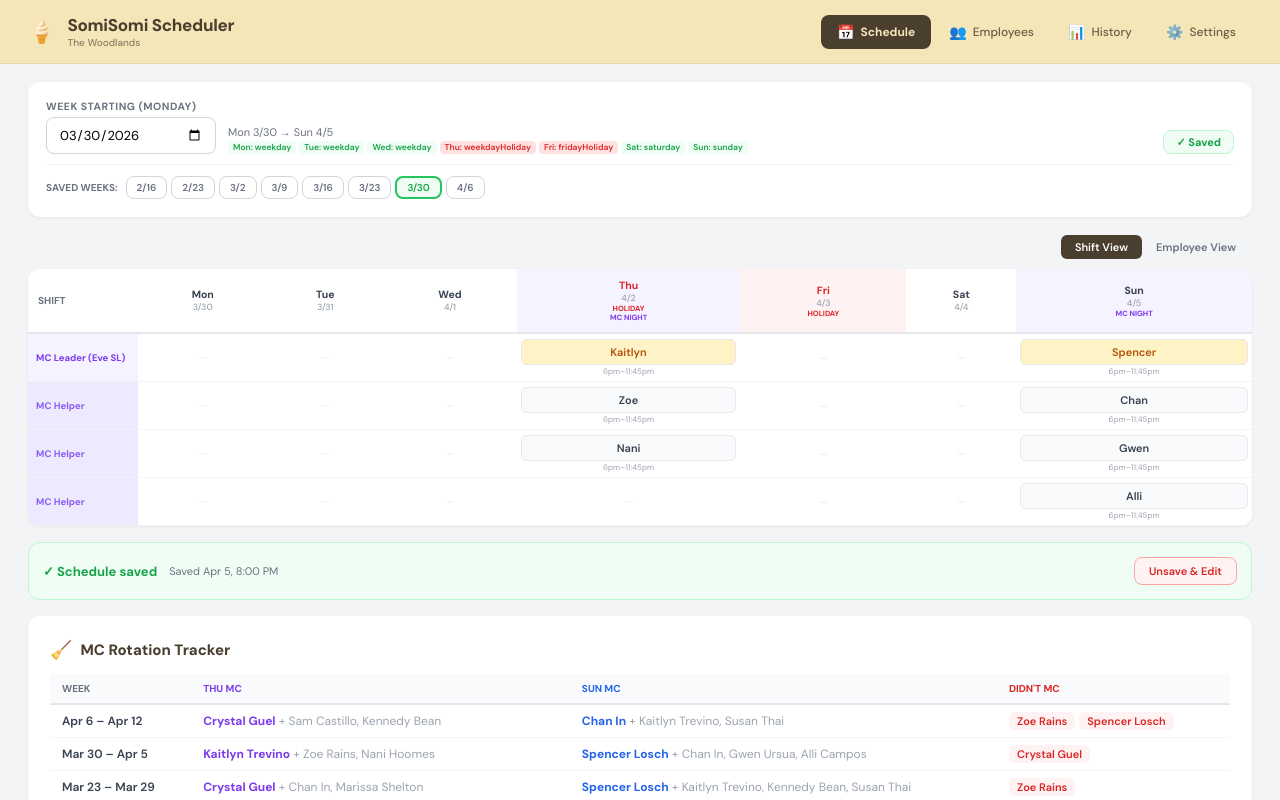
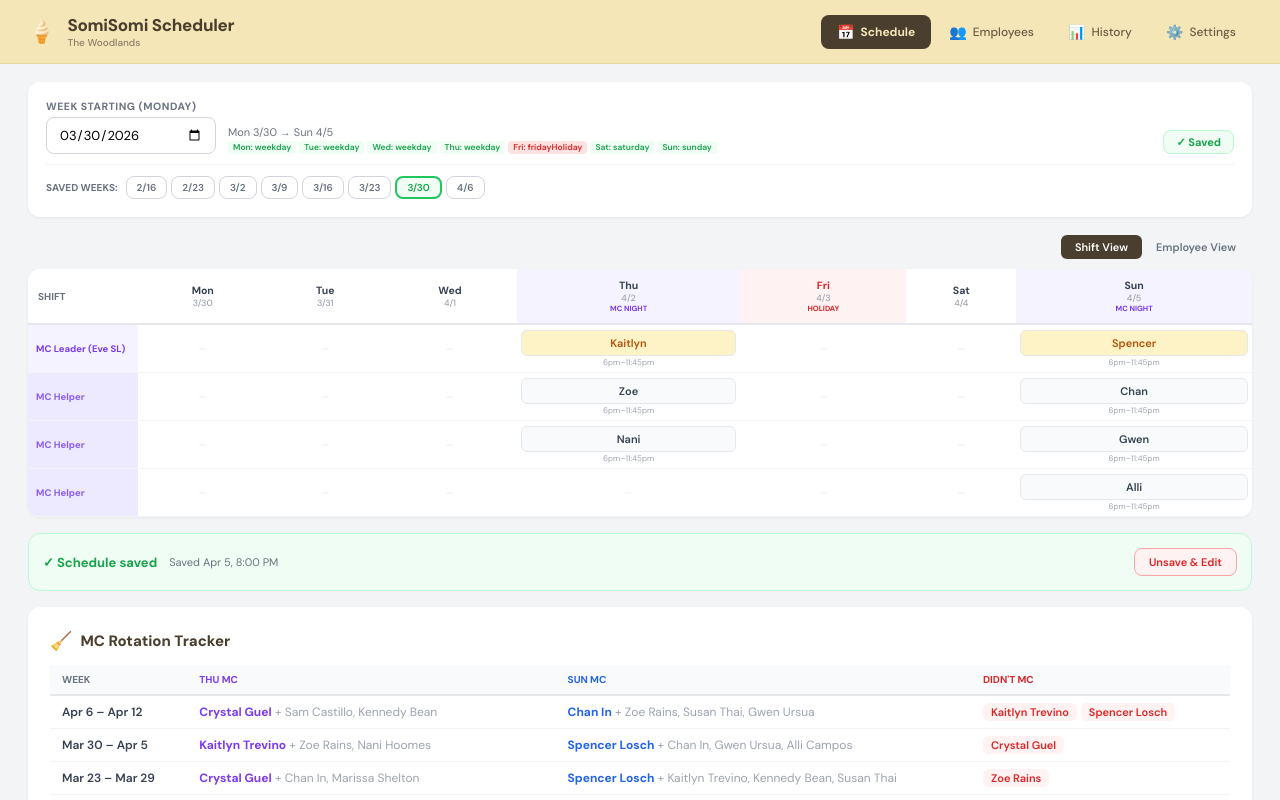
Before and after one commit to zlesly1717/somisomi-scheduler, a React (Vite) app in the folder somisomi-scheduler/: page / in a window 1280 px wide. Shown: the top 800 px of the page. Built offline with nearby package versions, Linux system fonts and the light colour scheme.

Commit message:
Add files via upload

```diff
--- a/somisomi-scheduler/src/App.jsx
+++ b/somisomi-scheduler/src/App.jsx
@@ -9,34 +9,45 @@
 import { HistoryTab } from "./HistoryTab";
 
 const SEED_SCHOOL_CALENDAR = [
+  // --- Conroe ISD 2025-2026 Student Holidays ---
   {date:"2025-09-01",label:"Labor Day",type:"holiday"},
-  {date:"2025-10-13",label:"Columbus Day",type:"holiday"},
-  {date:"2025-11-03",label:"Staff Development",type:"holiday"},
+  // Oct 10-13 holiday (Oct 10 = Teacher Exchange, Oct 11-13 = Holiday)
+  {date:"2025-10-10",label:"Holiday",type:"holiday"},
+  {date:"2025-10-13",label:"Holiday",type:"holiday"},
+  // Nov 3 = Teacher Exchange, Nov 4 = Teacher Professional Learning — both no students
+  {date:"2025-11-03",label:"Holiday",type:"holiday"},
+  {date:"2025-11-04",label:"Holiday",type:"holiday"},
+  // Thanksgiving Nov 24-28
+  {date:"2025-11-24",label:"Thanksgiving Break",type:"holiday"},
   {date:"2025-11-25",label:"Thanksgiving Break",type:"holiday"},
   {date:"2025-11-26",label:"Thanksgiving Break",type:"holiday"},
   {date:"2025-11-27",label:"Thanksgiving Day",type:"holiday"},
   {date:"2025-11-28",label:"Thanksgiving Break",type:"holiday"},
+  // Winter Break Dec 22 - Jan 5
   {date:"2025-12-22",label:"Winter Break",type:"holiday"},
   {date:"2025-12-23",label:"Winter Break",type:"holiday"},
-  {date:"2025-12-24",label:"Christmas Eve",type:"holiday"},
-  {date:"2025-12-25",label:"Christmas Day",type:"holiday"},
+  {date:"2025-12-24",label:"Winter Break",type:"holiday"},
+  {date:"2025-12-25",label:"Winter Break",type:"holiday"},
   {date:"2025-12-26",label:"Winter Break",type:"holiday"},
   {date:"2025-12-29",label:"Winter Break",type:"holiday"},
   {date:"2025-12-30",label:"Winter Break",type:"holiday"},
-  {date:"2025-12-31",label:"New Year's Eve",type:"holiday"},
+  {date:"2025-12-31",label:"Winter Break",type:"holiday"},
   {date:"2026-01-01",label:"New Year's Day",type:"holiday"},
   {date:"2026-01-02",label:"Winter Break",type:"holiday"},
-  {date:"2026-01-19",label:"MLK Day",type:"holiday"},
+  {date:"2026-01-05",label:"Winter Break",type:"holiday"},
+  {date:"2026-01-19",label:"Martin Luther King Jr. Day",type:"holiday"},
+  {date:"2026-02-13",label:"Holiday",type:"holiday"},
   {date:"2026-02-16",label:"Presidents Day",type:"holiday"},
+  // Spring Break Mar 9-13
   {date:"2026-03-09",label:"Spring Break",type:"holiday"},
   {date:"2026-03-10",label:"Spring Break",type:"holiday"},
   {date:"2026-03-11",label:"Spring Break",type:"holiday"},
   {date:"2026-03-12",label:"Spring Break",type:"holiday"},
   {date:"2026-03-13",label:"Spring Break",type:"holiday"},
-  {date:"2026-04-02",label:"Staff Development",type:"holiday"},
+  // Apr 3-6 holiday (Apr 3 = Good Friday, Apr 6 = Teacher Exchange — both no students)
   {date:"2026-04-03",label:"Good Friday",type:"holiday"},
+  {date:"2026-04-06",label:"Holiday",type:"holiday"},
   {date:"2026-05-25",label:"Memorial Day",type:"holiday"},
-  {date:"2026-06-04",label:"Last Day of School",type:"holiday"},
   {date:"2026-06-05",label:"Summer Break",type:"summer"},
 ];
 
@@ -95,11 +106,11 @@
       breakSL: "Crystal Guel", savedAt: "2026-04-05T20:00:00Z",
     },
     { key: "2026-04-06", // Apr 6-12
-      // Thu Apr 10: Crystal SL (back from break) + helpers TBD by auto-scheduler
-      // Sun Apr 12: Chan SL (Spencer led last 2 Sundays) + helpers TBD
+      // Thu Apr 10: Crystal SL (back from break) + 2 reg helpers
+      // Sun Apr 12: Chan SL + Zoe SL helper + 2 reg helpers. Spencer on break.
       thu: { leader: "Crystal Guel", helpers: ["Sam Castillo", "Kennedy Bean"] },
-      sun: { leader: "Chan In", slHelper: null, helpers: ["Kaitlyn Trevino", "Susan Thai"] },
-      breakSL: null, savedAt: "2026-04-12T20:00:00Z",
+      sun: { leader: "Chan In", slHelper: "Zoe Rains", helpers: ["Susan Thai", "Gwen Ursua"] },
+      breakSL: "Spencer Losch", savedAt: "2026-04-12T20:00:00Z",
     },
   ];
 
@@ -231,11 +242,16 @@
       if (!r.swirl) r.swirl = SEED_RULES.swirl || { minPerShift: 2, weekendOnly: true, swirlers: [] };
       setEmployees(emps);
       setRules(r);
-      setSchoolDates(data.schoolDates || SEED_SCHOOL_CALENDAR);
+      // Migrate: force school calendar to Conroe ISD if it has outdated entries
+      const savedCal = data.schoolDates || [];
+      const hasOutdated = savedCal.some(d => d.date === "2026-04-02") || !savedCal.some(d => d.date === "2026-02-13");
+      setSchoolDates(hasOutdated ? SEED_SCHOOL_CALENDAR : savedCal);
       setTimeOffs(data.timeOffs || []);
       // Migrate: pre-seed MC rotation history from past 4 weeks if not already saved
       const existing = data.savedSchedules || {};
-      if (!existing["2026-02-16"] || !existing["2026-03-23"] || !existing["2026-03-30"] || !existing["2026-04-06"]) {
+      const apr6 = existing["2026-04-06"];
+      const apr6NeedsRefresh = !apr6 || (apr6.breakSL === null && !apr6.sun?.slHelper);
+      if (!existing["2026-02-16"] || !existing["2026-03-23"] || !existing["2026-03-30"] || apr6NeedsRefresh) {
         const mcHistory = buildMCHistorySeed();
         Object.entries(mcHistory).forEach(([k, v]) => { if (!existing[k]) existing[k] = v; });
       }
--- a/somisomi-scheduler/src/ScheduleTab.jsx
+++ b/somisomi-scheduler/src/ScheduleTab.jsx
@@ -723,9 +723,16 @@
     const isWeekendSlot = slot._isWE || (slot._isFri && tm(slot.start) >= 1020);
 
     // MC helpers: ALL regulars rotate (except mc_exempt and trainees), prefer those who haven't cleaned recently
+    // If no reg helpers available, fall back to SLs to keep 4-person MC crew (never drop below 4)
     if (slot.isMC) {
       const nonSLT = cands.filter(e => e.role !== "shift_lead" && e.role !== "trainee" && !(e.tags || []).includes("mc_exempt"));
-      if (nonSLT.length > 0) cands = nonSLT;
+      if (nonSLT.length > 0) {
+        cands = nonSLT;
+      } else {
+        // No reg helpers available — use SL fallback to keep crew at 4
+        const slFallback = cands.filter(e => e.role === "shift_lead");
+        if (slFallback.length > 0) cands = slFallback;
+      }
       // Sort by MC rotation: fewest MC times first, then longest since last MC
       // Strongly deprioritize anyone who MC'd last week (no back-to-back)
       const prevWeekKey = weekDates[0] ? (() => {
@@ -1152,6 +1159,18 @@
       warnings2.push({ date: "", msg: `${e.name} has ${weCount[e.id]} weekend night shifts` });
     }
   });
+
+  // Warn if more than 1 SL has no MC duty this week
+  const slsWithMC = new Set();
+  weekDates.forEach(d => {
+    schedule[d].forEach(slot => {
+      if (slot.isMC && slot.empId) slsWithMC.add(slot.empId);
+    });
+  });
+  const slsWithoutMC = active.filter(e => e.role === "shift_lead" && !slsWithMC.has(e.id));
+  if (slsWithoutMC.length > 1) {
+    warnings2.push({ date: "", msg: `⚠ ${slsWithoutMC.length} SLs have no MC this week (max 1 should be on break): ${slsWithoutMC.map(e => e.name).join(", ")}` });
+  }
 
   const shortSLs = active.filter(e => e.role === "shift_lead" && sc[e.id] < e.minShifts).map(e => e.id);
   const hasUnfilled = weekDates.some(d => schedule[d].some(s => !s.empId));
```
